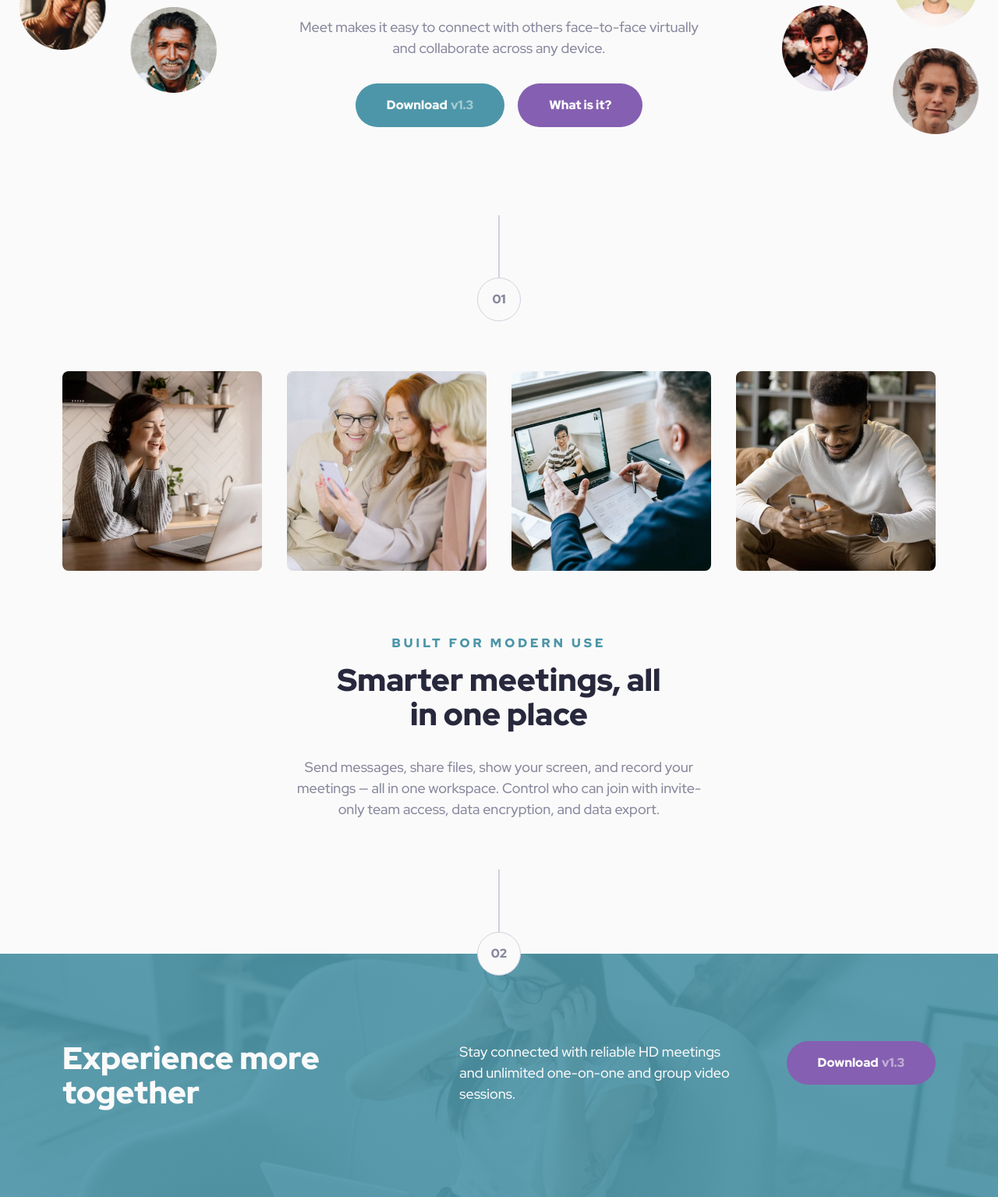
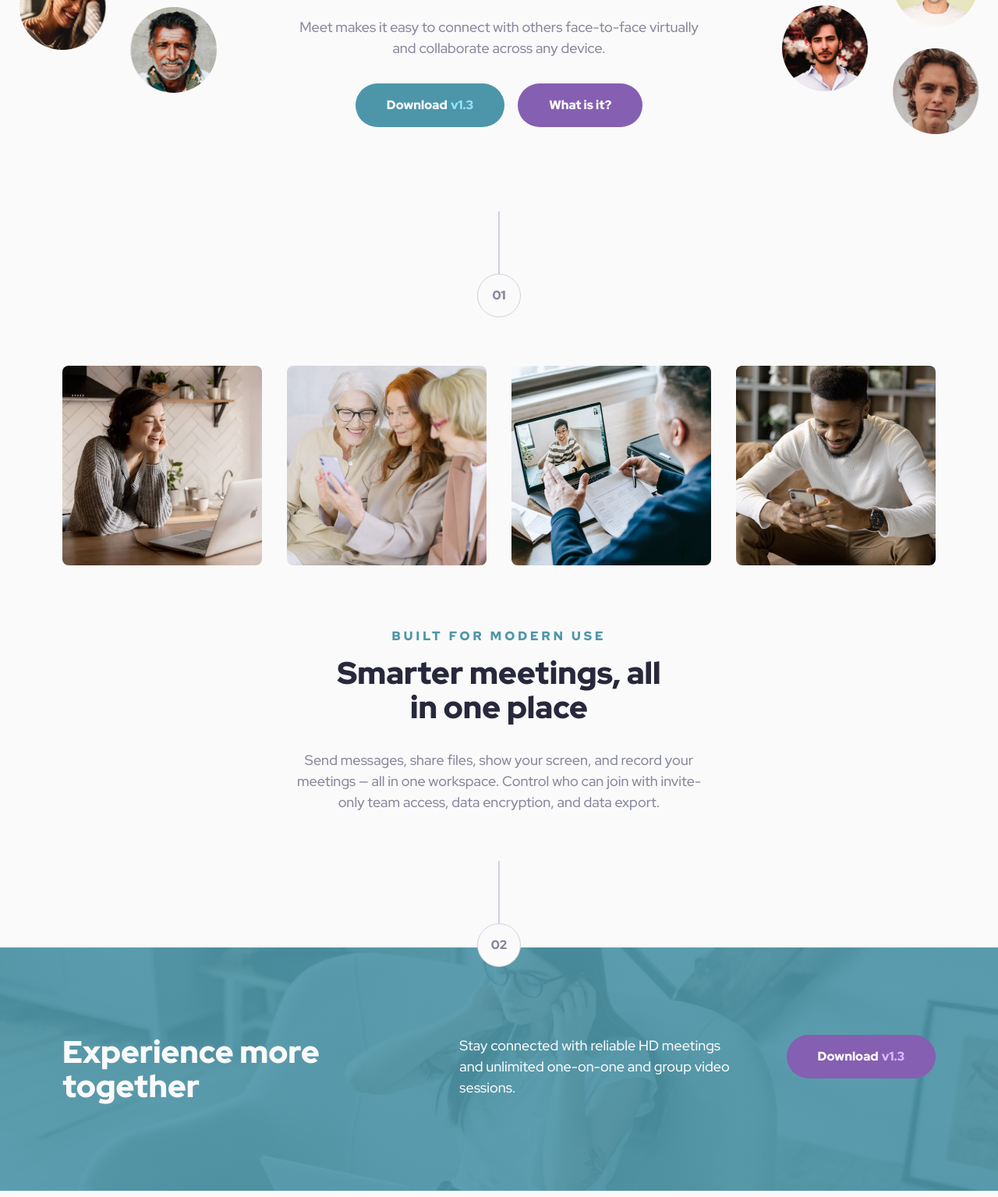
Before and after one commit to hector1234567/fm-meet-landing-page, a website: page index.html in a window 1280 px wide. Shown: the part 358-1893 px from the top of the page at 78% size. Drawn offline with Linux system fonts and the light colour scheme.

Commit message:
fix margins

```diff
--- a/sass/components/_button.scss
+++ b/sass/components/_button.scss
@@ -11,32 +11,30 @@
 
   mark {
     background-color: inherit;
-    opacity: 0.5;
-    color: inherit;
     margin-left: 0.4rem;
+  }
+
+  &:hover {
+    opacity: 0.8;
+  }
+
+  &:active {
+    opacity: 1;
   }
 
   &--primary {
     background-color: $Cyan-600;
 
-    &:hover {
-      background-color: $Cyan-300;
-    }
-
-    &:active {
-      background-color: $Cyan-600;
+    mark {
+      color: $Cyan-300;
     }
   }
 
   &--secondary {
     background-color: $Purple-600;
 
-    &:hover {
-      background-color: $Purple-300;
-    }
-
-    &:active {
-      background-color: $Purple-600;
+    mark {
+      color: $Purple-300;
     }
   }
 }
--- a/sass/layout/_main-content.scss
+++ b/sass/layout/_main-content.scss
@@ -3,8 +3,9 @@
   display: flex;
   flex-direction: column;
   align-items: center;
-  gap: 6.4rem;
-  margin-top: 4rem;
+  gap: 6.2rem;
+  margin-top: 3.5rem;
+  margin-bottom: 0.3rem;
 
   @include respond(tablet) {
     width: 68rem;
```
Also changed, not shown: css/style.css, 1 other file.
